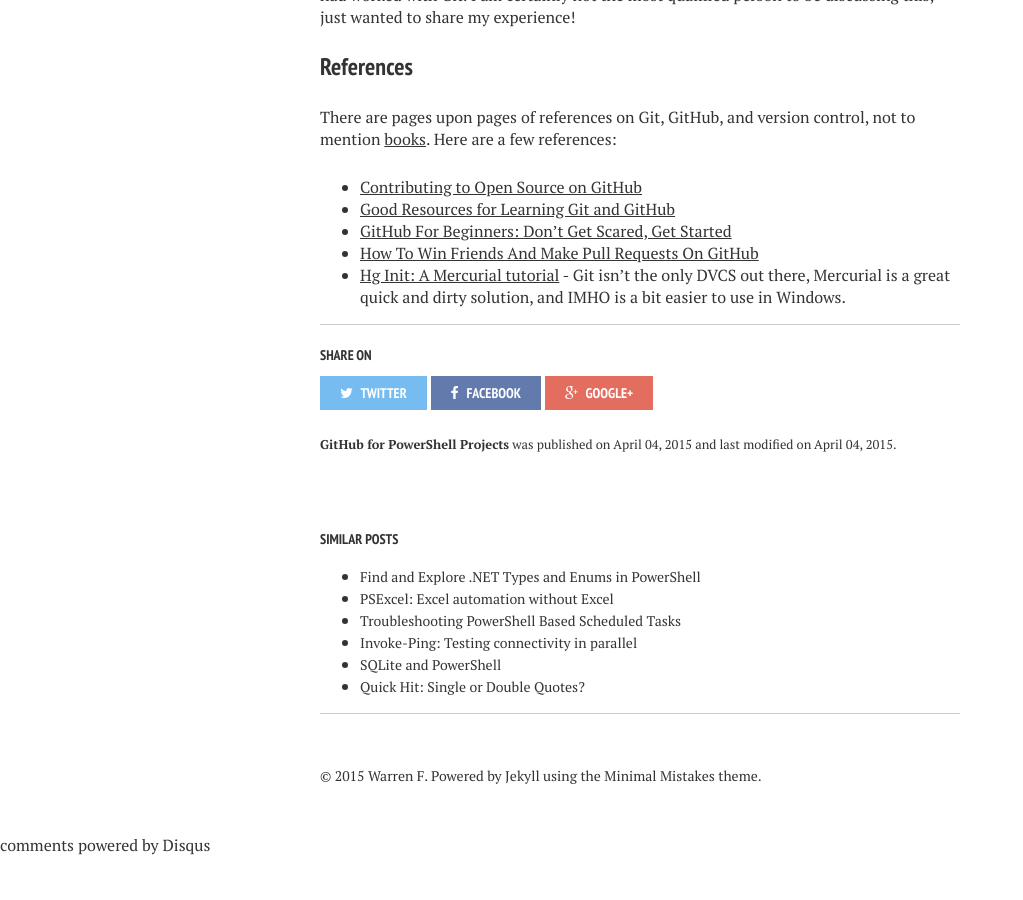
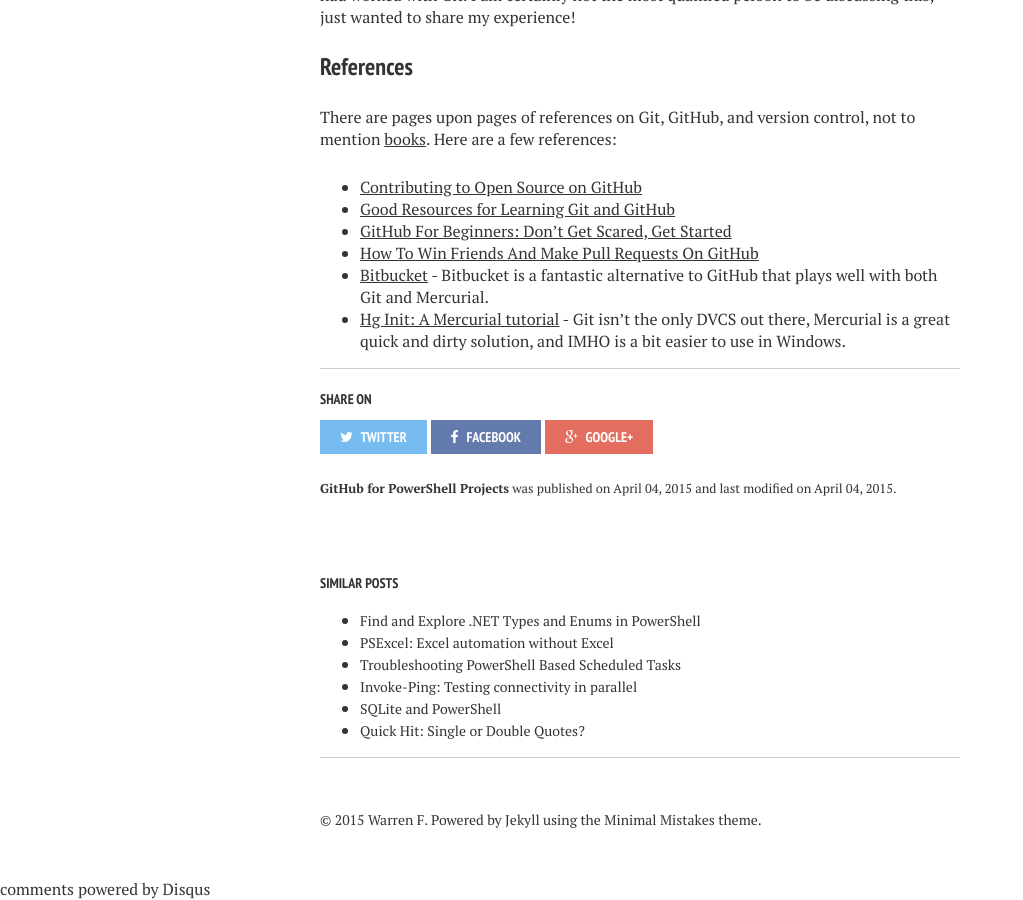
Before and after one commit to RamblingCookieMonster/RamblingCookieMonster.github.io, a Jekyll site: the page built from _posts/2015-04-05-GitHub-For-PowerShell-Projects.md, in a window 1280 px wide and 900 px high, scrolled down 7107 px. Shown: the whole window, without its empty margins (0-1023 px from the left). Built offline with Jekyll 4.4.1, drawn with Linux system fonts in a browser that asks for light colours; nearby versions of some CDN libraries; comment, search, counter and statistics services are not loaded; before the commit the page ends 7963 px from its top, so only the background shows below that.

Commit message:
bitbucket note

```diff
--- a/_posts/2015-04-05-GitHub-For-PowerShell-Projects.md
+++ b/_posts/2015-04-05-GitHub-For-PowerShell-Projects.md
@@ -180,4 +180,5 @@
 * [Good Resources for Learning Git and GitHub](https://help.github.com/articles/good-resources-for-learning-git-and-github/)
 * [GitHub For Beginners: Don't Get Scared, Get Started](http://readwrite.com/2013/09/30/understanding-github-a-journey-for-beginners-part-1)
 * [How To Win Friends And Make Pull Requests On GitHub](http://readwrite.com/2014/07/02/github-pull-request-etiquette)
+* [Bitbucket](https://bitbucket.org/) - Bitbucket is a fantastic alternative to GitHub that plays well with both Git and Mercurial.
 * [Hg Init: A Mercurial tutorial](http://hginit.com/) - Git isn't the only DVCS out there, Mercurial is a great quick and dirty solution, and IMHO is a bit easier to use in Windows.
```
